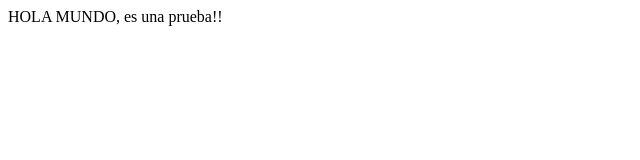
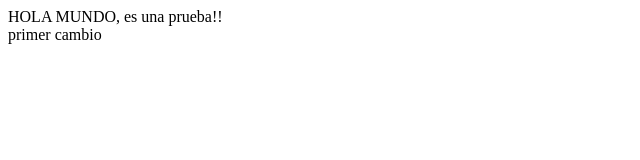
Before and after one commit to isaach23/prueba, a plain HTML site: page web/index.html in a window 1280 px wide. Shown: the full height of the page, 0-640 px from the left. Drawn offline with Linux system fonts and the light colour scheme.

Commit message:
cambio # 2, vamos!!

```diff
--- a/web/index.html
+++ b/web/index.html
@@ -12,5 +12,6 @@
     </head>
     <body>
         <div> HOLA MUNDO, es una prueba!! </div>
+        <div> primer cambio</div>
     </body>
 </html>
```
